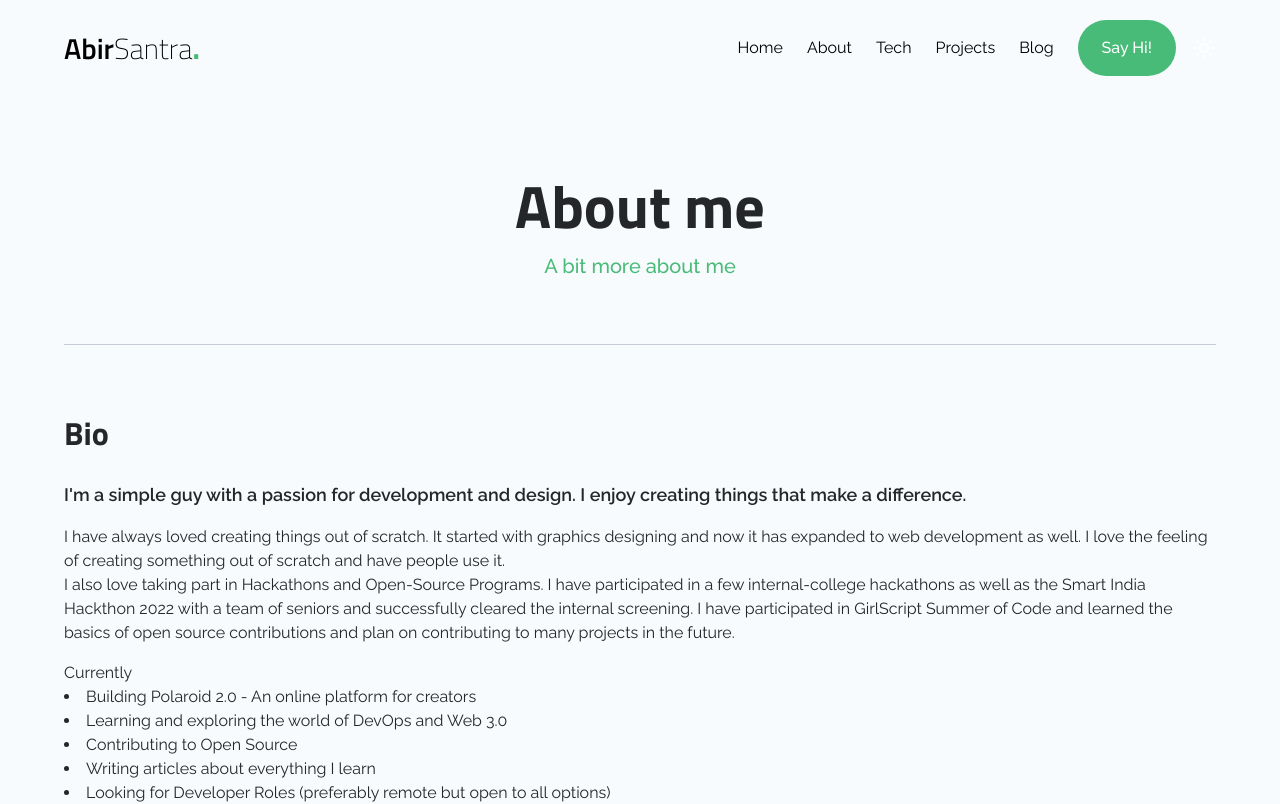
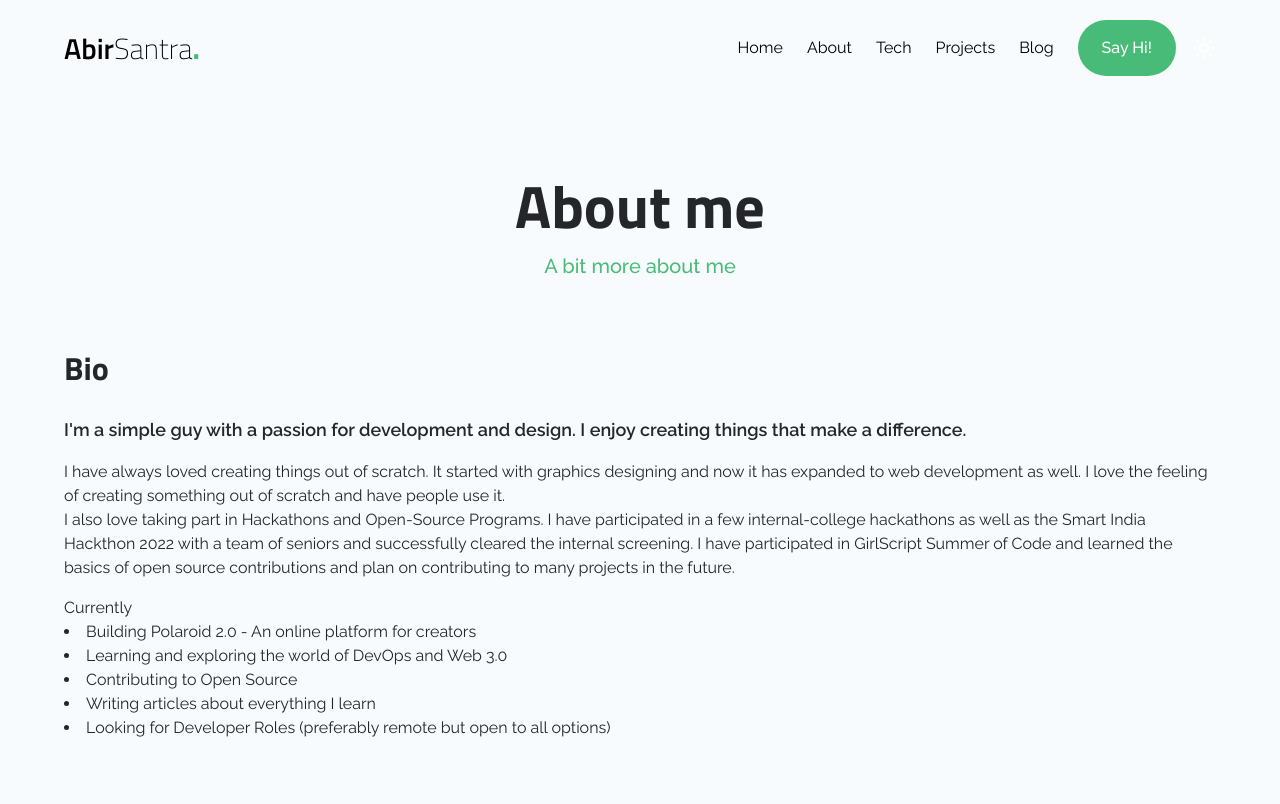
Before and after one commit to AbirSantra/MyPage, a Next.js app: page /about in a window 1280 px wide. Shown: the top 804 px of the page. Built offline with nearby package versions, Linux system fonts and the light colour scheme.

Commit message:
MInor design changes

```diff
--- a/pages/about.js
+++ b/pages/about.js
@@ -24,7 +24,7 @@ const about = () => {
             A bit more about me
           </p>
         </div>
-        <div className="line w-full max-w-[1440px] h-[1px] bg-light-grey/40"></div>
+        {/* <div className="line w-full max-w-[1440px] h-[1px] bg-light-grey/40"></div> */}
 
         {/* Experience */}
         <div className="w-full flex flex-col justify-center items-start gap-6">
```
